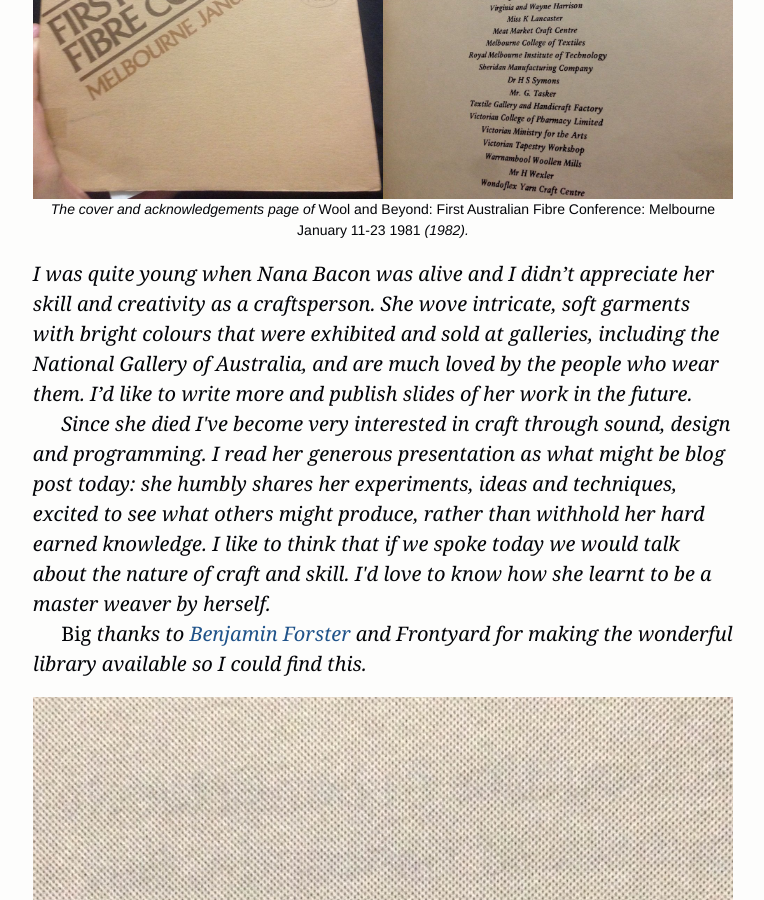
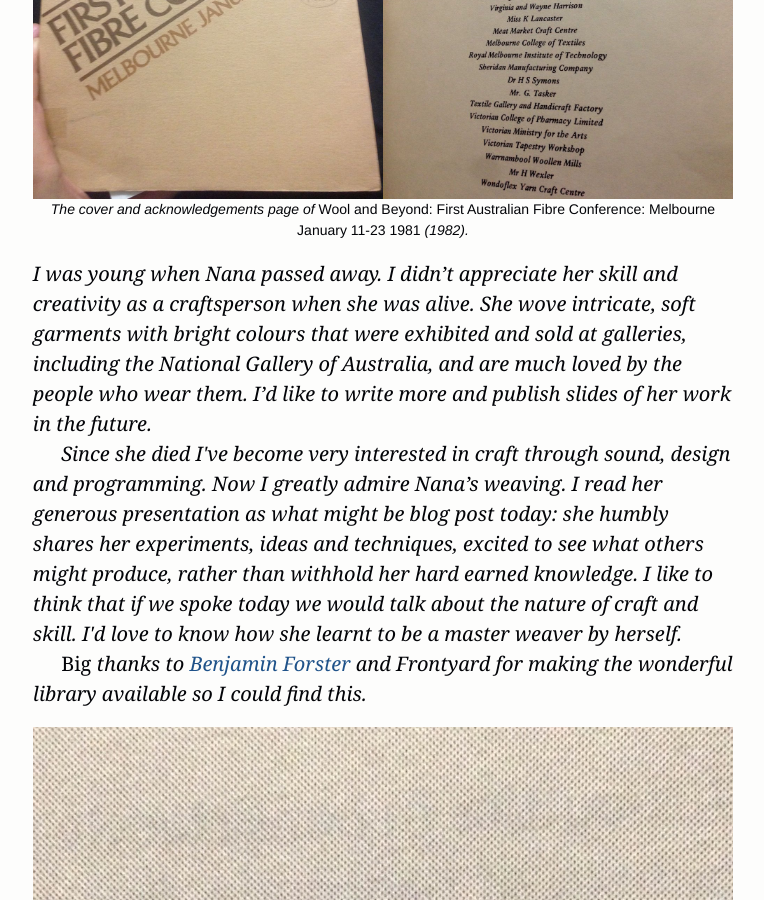
Before and after one commit to equivalentideas/home, a Jekyll site: the page built from _posts/2016-05-05-Natural-Dyes-Presented-by-Joan-Bacon.markdown, in a window 1280 px wide and 900 px high, scrolled down 1002 px. Shown: the whole window, without its empty margins (257-1021 px from the left). Built offline with Jekyll 4.4.1, drawn with Linux system fonts in a browser that asks for light colours; nearby versions of some CDN libraries.

Commit message:
Simplify sentences

```diff
--- a/_posts/2016-05-05-Natural-Dyes-Presented-by-Joan-Bacon.markdown
+++ b/_posts/2016-05-05-Natural-Dyes-Presented-by-Joan-Bacon.markdown
@@ -23,9 +23,9 @@ thumbnail:
 	<figcaption>The cover and acknowledgements page of <cite>Wool and Beyond: First Australian Fibre Conference: Melbourne January 11-23 1981</cite> (1982).</figcaption>
 </figure>
 
-<p>I was quite young when Nana Bacon was alive and I didn’t appreciate her skill and creativity as a craftsperson. She wove intricate, soft garments with bright colours that were exhibited and sold at galleries, including the National Gallery of Australia, and are much loved by the people who wear them. I’d like to write more and publish slides of her work in the future.</p>
+<p>I was young when Nana passed away. I didn’t appreciate her skill and creativity as a craftsperson when she was alive. She wove intricate, soft garments with bright colours that were exhibited and sold at galleries, including the National Gallery of Australia, and are much loved by the people who wear them. I’d like to write more and publish slides of her work in the future.</p>
 
-<p>Since she died I've become very interested in craft through sound, design and programming. I read her generous presentation as what might be blog post today: she humbly shares her experiments, ideas and techniques, excited to see what others might produce, rather than withhold her hard earned knowledge. I like to think that if we spoke today we would talk about the nature of craft and skill. I'd love to know how she learnt to be a master weaver by herself.</p>
+<p>Since she died I've become very interested in craft through sound, design and programming. Now I greatly admire Nana’s weaving. I read her generous presentation as what might be blog post today: she humbly shares her experiments, ideas and techniques, excited to see what others might produce, rather than withhold her hard earned knowledge. I like to think that if we spoke today we would talk about the nature of craft and skill. I'd love to know how she learnt to be a master weaver by herself.</p>
 
 <p><em>Big</em> thanks to <a href="http://emptybook.net/">Benjamin Forster</a> and Frontyard for making the wonderful library available so I could find this.</p>
 
```
